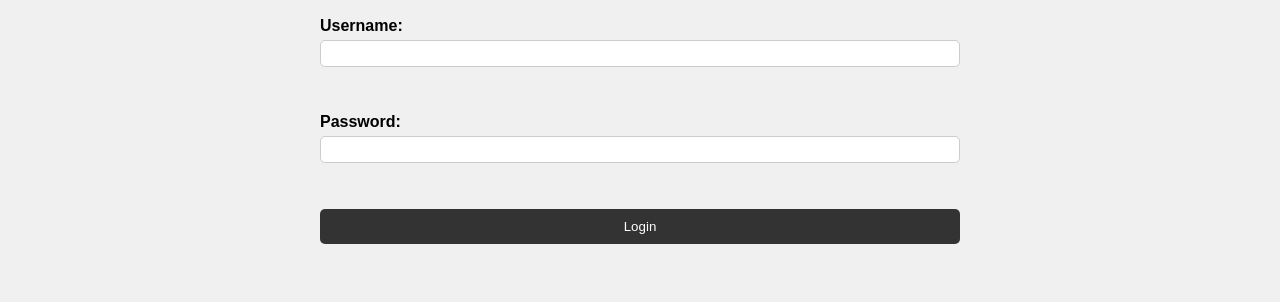
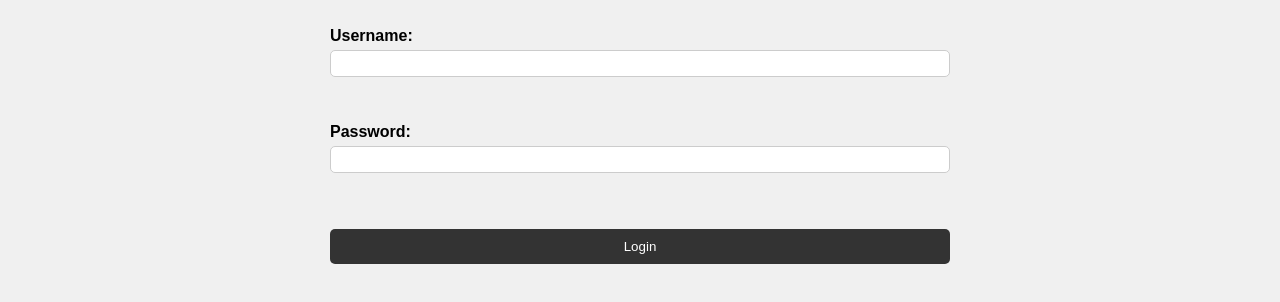
Before and after one commit to milanlambrinos/techdata, a plain HTML site: page index.html in a window 1280 px wide. Shown: the part 80-382 px from the top of the page. Drawn offline with Linux system fonts and the light colour scheme.

Commit message:
Update style.css

```diff
--- a/style.css
+++ b/style.css
@@ -2,12 +2,9 @@
 RESETTING GENERAL STYLES
 --------------------*/
 
-body,
-h1,
-form,
-label,
-input,
-button {
+*,
+::before,
+::after {
   /* Reset margins and paddings */
   margin: 0;
   padding: 0;
@@ -43,6 +40,7 @@ form {
   flex-direction: column;
   width: 50%;
   margin: 0 auto;
+  padding: 10px; /* Added padding to the form to make it more user-friendly */
 }
 
 /*--------------------
@@ -56,8 +54,7 @@ label {
 }
 
 /* Style the text input and password input fields */
-input[type="text"],
-input[type="password"] {
+input {
   padding: 5px;
   margin-bottom: 10px;
   border: 1px solid #ccc;
@@ -66,10 +63,11 @@ input[type="password"] {
   width: 100%;
 }
 
-/* Style the hover effect for the input fields */
-input[type="text"]:hover,
-input[type="password"]:hover {
-  border-color: #333;
+input[type="text"],
+input[type="password"] {
+  &:hover {
+    border-color: #333;
+  }
 }
 
 /* Style the submit button */
@@ -82,9 +80,9 @@ button {
   cursor: pointer;
   transition: background-color 0.3s;
   width: 100%;
+  margin-top: 10px; /* Added margin to separate the button from the input fields */
 }
 
-/* Style the hover effect for the submit button */
 button:hover {
   background-color: #444;
 }
@@ -101,14 +99,8 @@ MEDIA QUERY FOR MOBILE
     width: 100%;
   }
 
-  /* Add padding to the form to make it more user-friendly */
-  form {
-    padding: 10px;
-  }
-
   /* Make the input fields and button more touch-friendly */
-  input[type="text"],
-  input[type="password"],
+  input,
   button {
     padding: 12px;
   }
```
